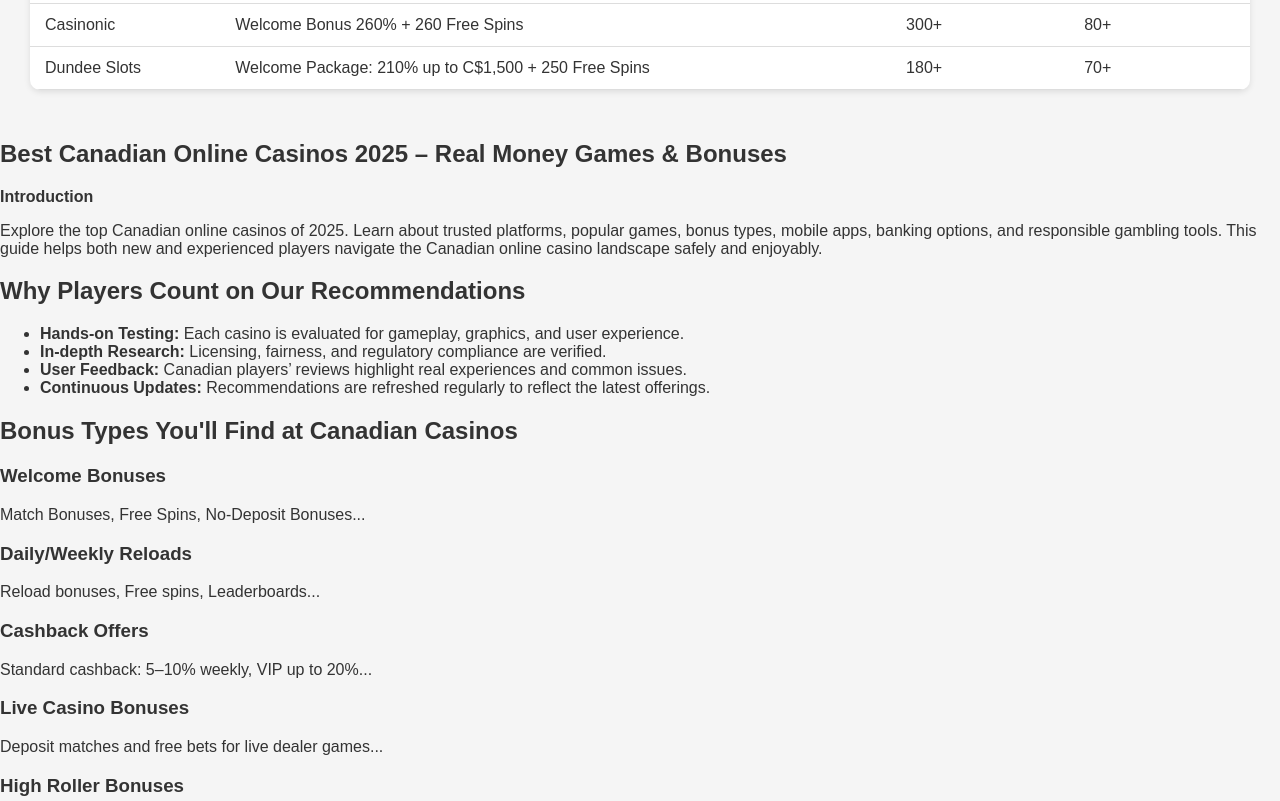
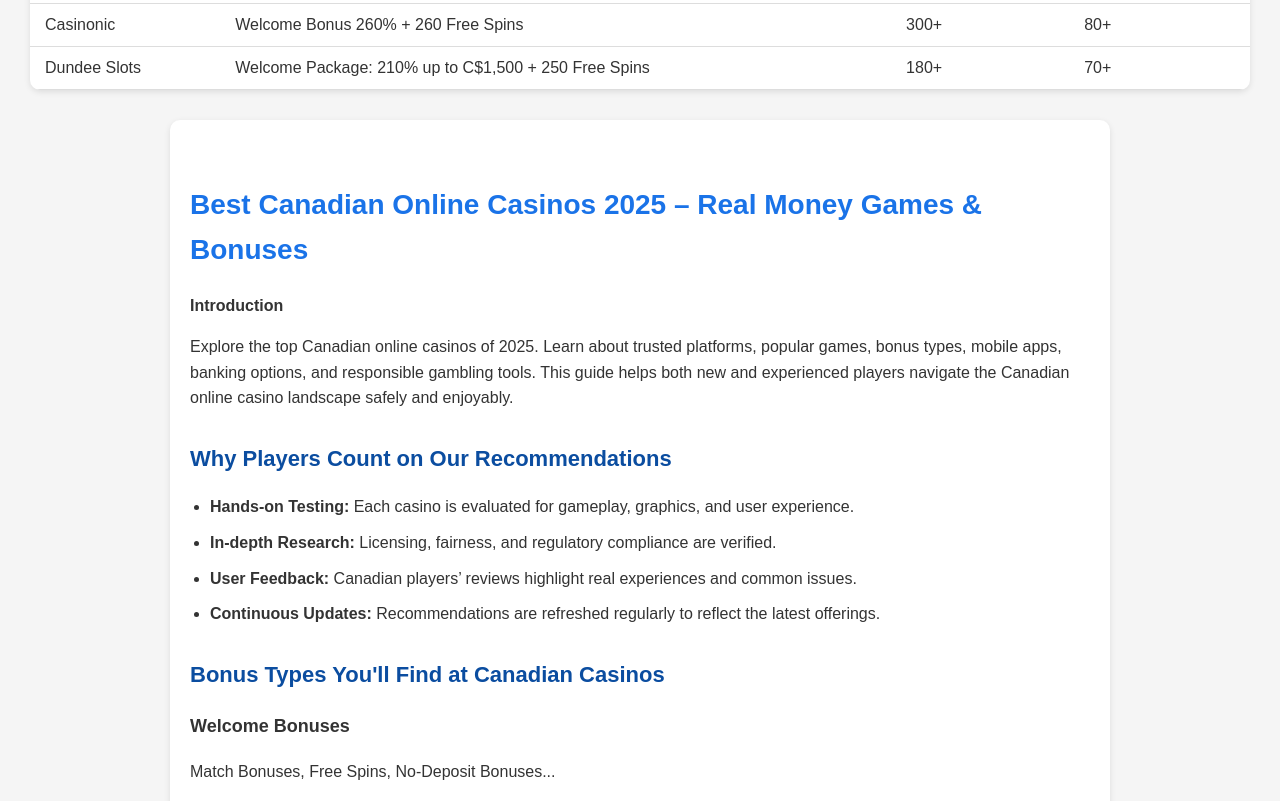
Before and after one commit to Myroslava-D/spinever.github.io, a plain HTML site: page index.html in a window 1280 px wide. Shown: the part 1257-2058 px from the top of the page. Drawn offline with Linux system fonts and the light colour scheme.

Commit message:
Update style.css
Signed-off-by: Myroslava-D <myroslavadiachenko@gmail.com>

```diff
--- a/style.css
+++ b/style.css
@@ -127,6 +127,45 @@
 .slots-table tr:hover {
   background: #f1f1f1;
 }
+/* Content Section */
+.content {
+  padding: 40px 20px;
+  max-width: 900px;
+  margin: auto;
+  line-height: 1.6;
+  color: #333;
+  background: #fff;
+  border-radius: 10px;
+  box-shadow: 0 2px 6px rgba(0,0,0,0.1);
+}
+
+.content h1 {
+  font-size: 28px;
+  margin-bottom: 20px;
+  color: #1a73e8;
+}
+
+.content h2 {
+  margin-top: 30px;
+  font-size: 22px;
+  color: #0b4da0;
+}
+
+.content h3 {
+  margin-top: 20px;
+  font-size: 18px;
+  color: #333;
+}
+
+.content ul {
+  padding-left: 20px;
+  margin-bottom: 20px;
+}
+
+.content li {
+  margin-bottom: 10px;
+}
+
 
 /* Footer */
 footer {
```
